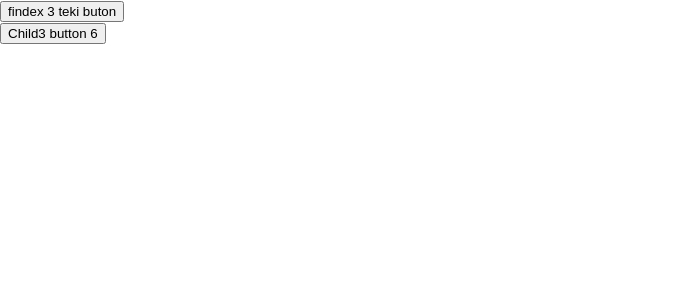
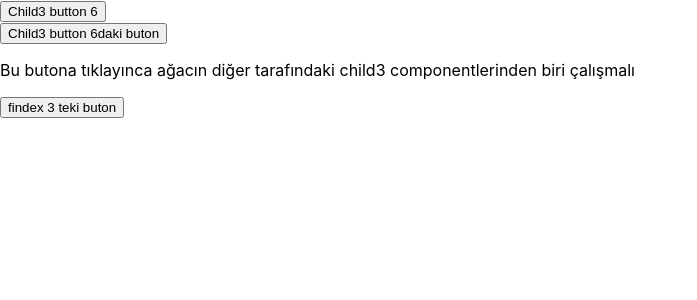
Before and after one commit to GoktugYmsk/component-react-challange, a React (Create React App) app: page / in a window 1280 px wide. Shown: the top 300 px of the page, without its empty margins (0-697 px from the left). Built offline with nearby package versions, Linux system fonts and the light colour scheme.

Commit message:
Connection is provided with the lowest components on the right and left of the component tree.

```diff
--- a/src/App.js
+++ b/src/App.js
@@ -1,19 +1,23 @@
 import React, { useState } from 'react';
+
+import Findex1 from './components/Findex1';
+import Findex2 from './components/Findex2';
 import Findex3 from './components/altComponent/Findex3';
-import Findex2 from './components/Findex2';
 
 import './App.css';
 
 function App() {
-  const [deneme,setDeneme] =useState(false)
-  const [handle,setHandle] = useState(false)
+  const [deneme, setDeneme] = useState(false)
+  const [handle, setHandle] = useState(false)
+  const [different, setDifferent] = useState(false)
 
   return (
     <div>
-      <Findex3 deneme={deneme} setDeneme={setDeneme} />
+      <Findex1 different={different} />
+      <Findex2 setHandle={setHandle} setDifferent={setDifferent}  />
+      {handle && 'Child 3 componentindeki buton çalışıyor'}
+      <Findex3 deneme={deneme} setDeneme={setDeneme}/>
       {deneme && 'deneme çalışıyor'}
-      <Findex2 setHandle={setHandle} />
-      {handle && 'Child 3 componentindeki buton çalışıyor'}
     </div>
   );
 }
--- a/src/components/Findex1.js
+++ b/src/components/Findex1.js
@@ -1,14 +1,13 @@
-import React, { createContext, useState, useContext } from 'react';
-import Findex3 from './altComponent/Findex3';
+import React from 'react'
 
+import Findex4 from './altComponent/child3/Findex4'
 
-function Findex1() {
-
+function Findex1({different}) {
   return (
     <div>
-        <Findex3 />
+      <Findex4 different={different} />
     </div>
-  );
+  )
 }
 
-export default Findex1;
+export default Findex1
--- a/src/components/Findex2.js
+++ b/src/components/Findex2.js
@@ -2,10 +2,10 @@ import React from 'react'
 
 import Findex5 from './altComponent/child3/Findex5';
 
-function Findex2({setHandle}) {
+function Findex2({ setHandle, setDifferent }) {
   return (
     <div>
-      <Findex5 setHandle={setHandle}/>
+      <Findex5 setHandle={setHandle} setDifferent={setDifferent} />
     </div>
   )
 }
--- a/src/components/altComponent/child3/Findex4.js
+++ b/src/components/altComponent/child3/Findex4.js
@@ -1,25 +1,11 @@
-import React, { useEffect, useState } from 'react'
-import { FunctionContext, useContext } from '../../context'
+import React from 'react'
 
-function Findex4() {
-  const { handleClick,appearMethod } = useContext(FunctionContext)
-  const [inputValue, setInputValue] = useState('');
+import Findex8 from './child4/Findex8'
 
-  const handleInputChange = (e) => {
-    setInputValue(e.target.value);
-  }
-  console.log(inputValue)
-
-  useEffect(()=>{
-    appearMethod({
-      setInputValue
-    })
-  },[])
-
+function Findex4({different}) {
   return (
     <div>
-      {handleClick && 'çalışıyor'}
-      <input value={inputValue} onChange={handleInputChange} placeholder='mesaj ' />
+      <Findex8 different={different}/>
     </div>
   )
 }
--- a/src/components/altComponent/child3/Findex5.js
+++ b/src/components/altComponent/child3/Findex5.js
@@ -2,10 +2,10 @@ import React from 'react'
 
 import Findex6 from './child4/Findex6';
 
-function Findex5({setHandle}) {
+function Findex5({setHandle,setDifferent}) {
   return (
     <div>
-      <Findex6 setHandle={setHandle} />
+      <Findex6 setHandle={setHandle} setDifferent={setDifferent} />
     </div>
   )
 }
--- a/src/components/altComponent/child3/child4/Findex6.js
+++ b/src/components/altComponent/child3/child4/Findex6.js
@@ -1,14 +1,21 @@
 import React from 'react'
 
-function Findex6({setHandle}) {
+function Findex6({ setHandle, setDifferent }) {
 
-  const handleChild = () =>{
+  const handleChild = () => {
     setHandle(true)
+  }
+
+  const differentChild = () => {
+    setDifferent(true)
   }
 
   return (
     <div>
-      <button onClick={handleChild} >Child3 button 6</button>
+      <button onClick={handleChild}  >Child3 button 6</button>
+      <br />
+      <button onClick={differentChild} >Child3 button 6daki buton</button >
+      <p>Bu butona tıklayınca ağacın diğer tarafındaki child3 componentlerinden biri çalışmalı</p>
     </div>
   )
 }
--- a/src/components/altComponent/child3/child4/Findex8.js
+++ b/src/components/altComponent/child3/child4/Findex8.js
@@ -1,11 +1,11 @@
 import React from 'react'
 
-function index8() {
+function Findex8({different}) {
   return (
     <div>
-
+      {different && 'bu mesaj ağacın sol tarafındaki 4.alt componentten ağacın sağ tarafındaki 4. alt componente gelen veri ile aktif oldu'}
     </div>
   )
 }
 
-export default index8
+export default Findex8
```
